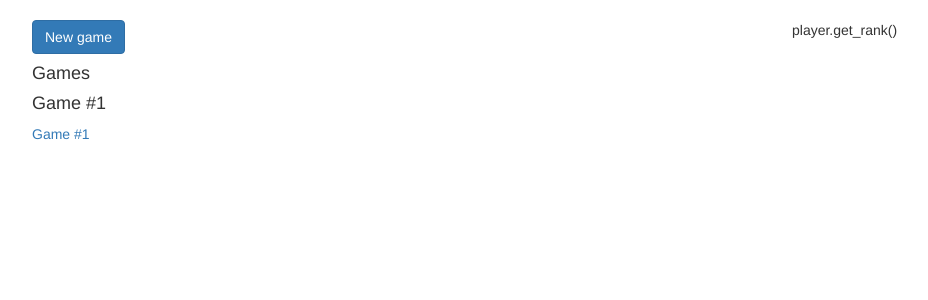
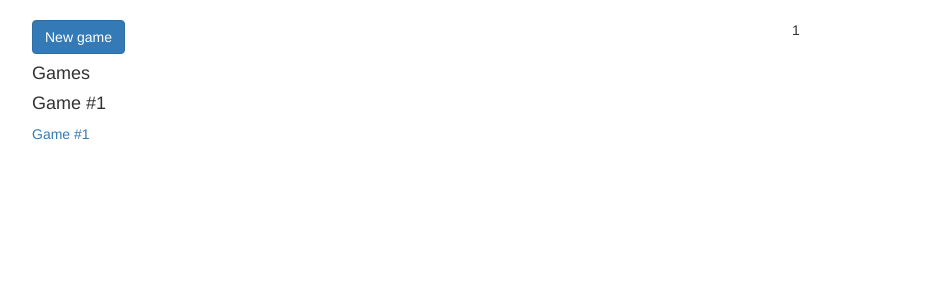
Before and after one commit to bngo92/sheng-ji, a Django app: template templates/home.html in a window 1280 px wide. Shown: the part 51-351 px from the top of the page, without its empty margins (53-981 px from the left). Run offline with Django 3.2, Linux system fonts and the light colour scheme; the template is opened without the code that fills it: most values are stand-ins (such as "Sample title", 1, 10 or a date in 2020); some libraries are stand-ins or nearby versions.

Commit message:
Proper templates

```diff
--- a/templates/home.html
+++ b/templates/home.html
@@ -14,6 +14,6 @@
   </div>
   <div class="col-md-4">
   {% for player in players %}
-    player.get_rank()
+    {{ player.get_rank }}
   {% endfor %}
 {% endblock %}
```
